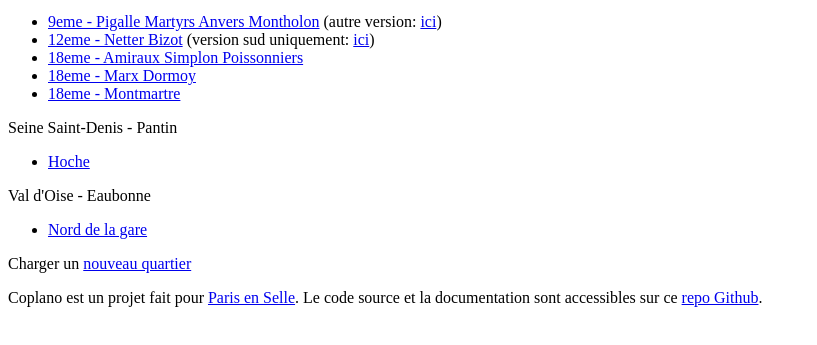
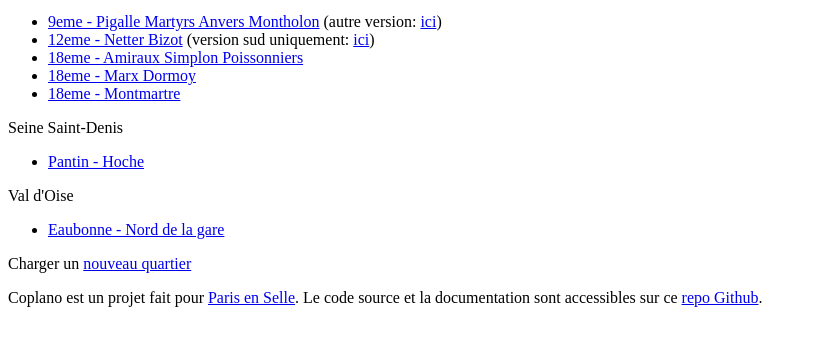
Before and after one commit to ParisEnSelle/coplano, a website: page index.html in a window 1280 px wide. Shown: the part 101-446 px from the top of the page, without its empty margins (0-817 px from the left). Drawn offline with Linux system fonts and the light colour scheme.

Commit message:
index.html: rename slightly

```diff
--- a/index.html
+++ b/index.html
@@ -17,16 +17,16 @@
           <li><a href="/plan/paris/18/montmartre.html">18eme - Montmartre</a></li>
         </ul>
         <p>
-          Seine Saint-Denis - Pantin
+          Seine Saint-Denis
         </p>
         <ul>
-          <li><a href="/plan/pantin/hoche.html">Hoche</a></li>
+          <li><a href="/plan/pantin/hoche.html">Pantin - Hoche</a></li>
         </ul>
         <p>
-          Val d'Oise - Eaubonne
+          Val d'Oise
         </p>
         <ul>
-          <li><a href="/plan/eaubonne/nord-gare.html">Nord de la gare</a></li>
+          <li><a href="/plan/eaubonne/nord-gare.html">Eaubonne - Nord de la gare</a></li>
         </ul>
         <p>Charger un <a href="new.html">nouveau quartier</a></p>
       </div>
```
